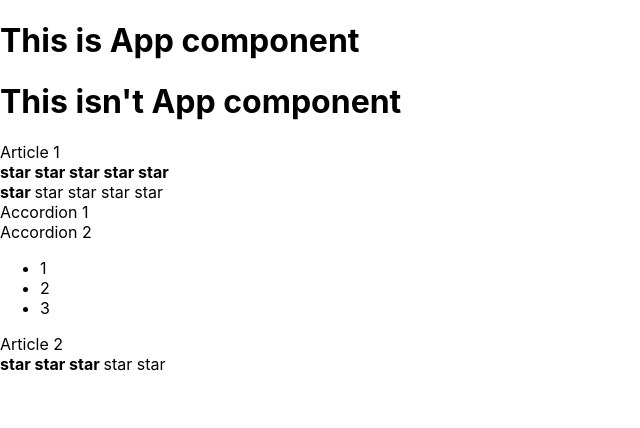
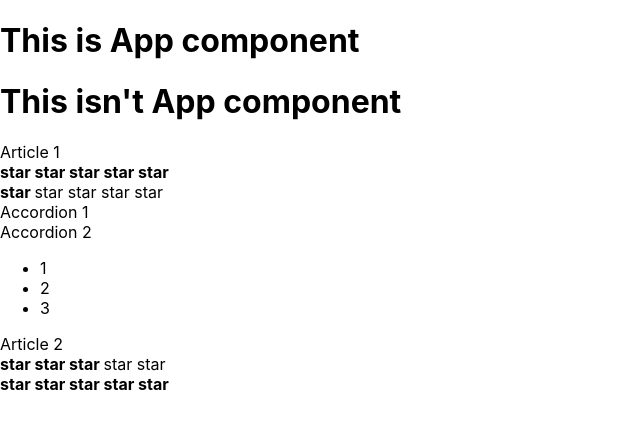
Before and after one commit to antonsadovskiy/react-kabzda, a React (Create React App) app: page / in a window 1280 px wide. Shown: the top 428 px of the page, without its empty margins (0-640 px from the left). Built offline with nearby package versions, Linux system fonts and the light colour scheme.

Commit message:
add one more rating component

```diff
--- a/src/App.tsx
+++ b/src/App.tsx
@@ -15,6 +15,7 @@ function App() {
             <Accordion titleValue={"Accordion 2"} collapsed={false}/>
             Article 2
             <Rating value={3}/>
+            <Rating value={5}/>
         </div>
     );
 }
```
